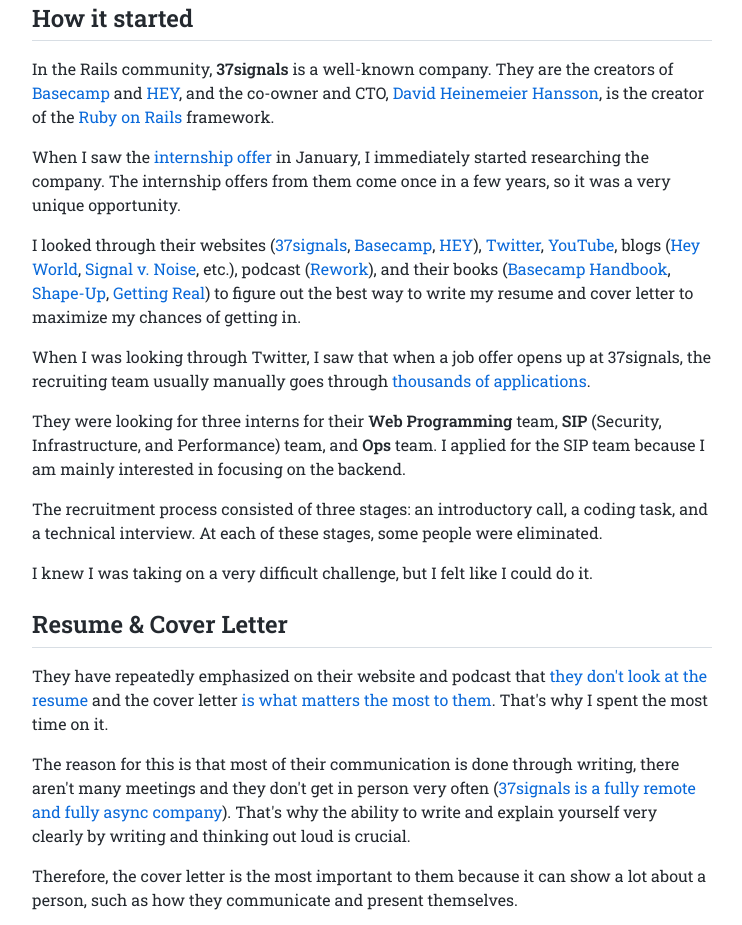
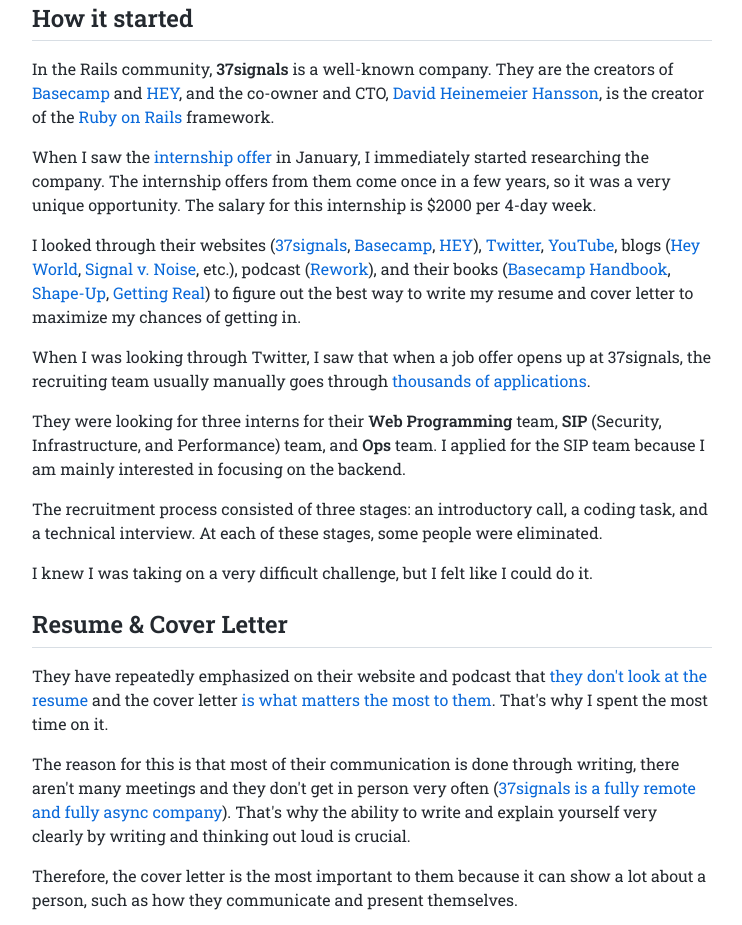
Before and after one commit to maciejb2k/dev-blog, a Gatsby site: page /how-i-almost-got-an-internship-at-37signals/ in a window 1280 px wide. Shown: the part 1069-1994 px from the top of the page, without its empty margins (268-1010 px from the left). Built offline with nearby package versions, Linux system fonts and the light colour scheme; Gatsby itself is replaced by a stand-in of ours; some packages are replaced by stand-ins of ours.

Commit message:
Update post content

```diff
--- a/content/blog/how-i-almost-got-an-internship-at-37signals/index.md
+++ b/content/blog/how-i-almost-got-an-internship-at-37signals/index.md
@@ -28,7 +28,7 @@ It was an interesting experience. I learned a lot, and I'm proud of myself for m
 
 In the Rails community, **37signals** is a well-known company. They are the creators of [Basecamp](https://basecamp.com/) and [HEY](https://www.hey.com/), and the co-owner and CTO, [David Heinemeier Hansson](https://twitter.com/dhh), is the creator of the [Ruby on Rails](https://rubyonrails.org/) framework.
 
-When I saw the [internship offer](https://startup.jobs/internships-summer-23-37signals-4038698) in January, I immediately started researching the company. The internship offers from them come once in a few years, so it was a very unique opportunity.
+When I saw the [internship offer](https://startup.jobs/internships-summer-23-37signals-4038698) in January, I immediately started researching the company. The internship offers from them come once in a few years, so it was a very unique opportunity. The salary for this internship is $2000 per 4-day week.
 
 I looked through their websites ([37signals](https://37signals.com/), [Basecamp](https://basecamp.com/), [HEY](https://www.hey.com/)), [Twitter](https://twitter.com/dhh), [YouTube](https://www.youtube.com/@basecamp), blogs ([Hey World](https://world.hey.com/dhh), [Signal v. Noise](https://m.signalvnoise.com/), etc.), podcast ([Rework](https://37signals.com/podcast/)), and their books ([Basecamp Handbook](https://basecamp.com/handbook), [Shape-Up](https://basecamp.com/shapeup), [Getting Real](https://basecamp.com/gettingreal)) to figure out the best way to write my resume and cover letter to maximize my chances of getting in.
 
```
